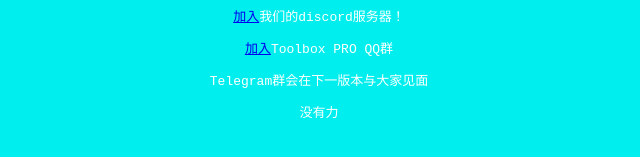
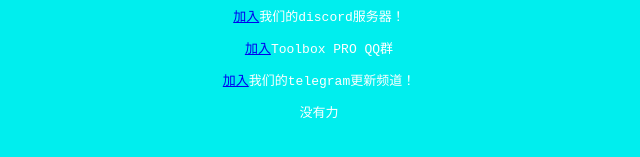
Before and after one commit to d2u8/d2u8.github.io, a plain HTML site: page tb/addgroup.html in a window 1280 px wide. Shown: the part 189-346 px from the top of the page, 321-961 px from the left. Drawn offline with Linux system fonts and the light colour scheme.

Commit message:
Update addgroup.html

```diff
--- a/tb/addgroup.html
+++ b/tb/addgroup.html
@@ -21,7 +21,7 @@
     <pre><a href="https://jq.qq.com/?_wv=1027&k=k6S39Fcl">加入</a>d2u8 Toolbox QQ群！</pre>
     <pre><a href="http://dsc.gg/tbpro">加入</a>我们的discord服务器！</pre>
     <pre><a href="https://jq.qq.com/?_wv=1027&k=k6S39Fcl">加入</a>Toolbox PRO QQ群</pre>
-    <pre>Telegram群会在下一版本与大家见面</pre>
+    <pre><a href="https://t.me/d2u8tb">加入</a>我们的telegram更新频道！</pre>
 
     <pre>没有力</pre>
 </body>
```
